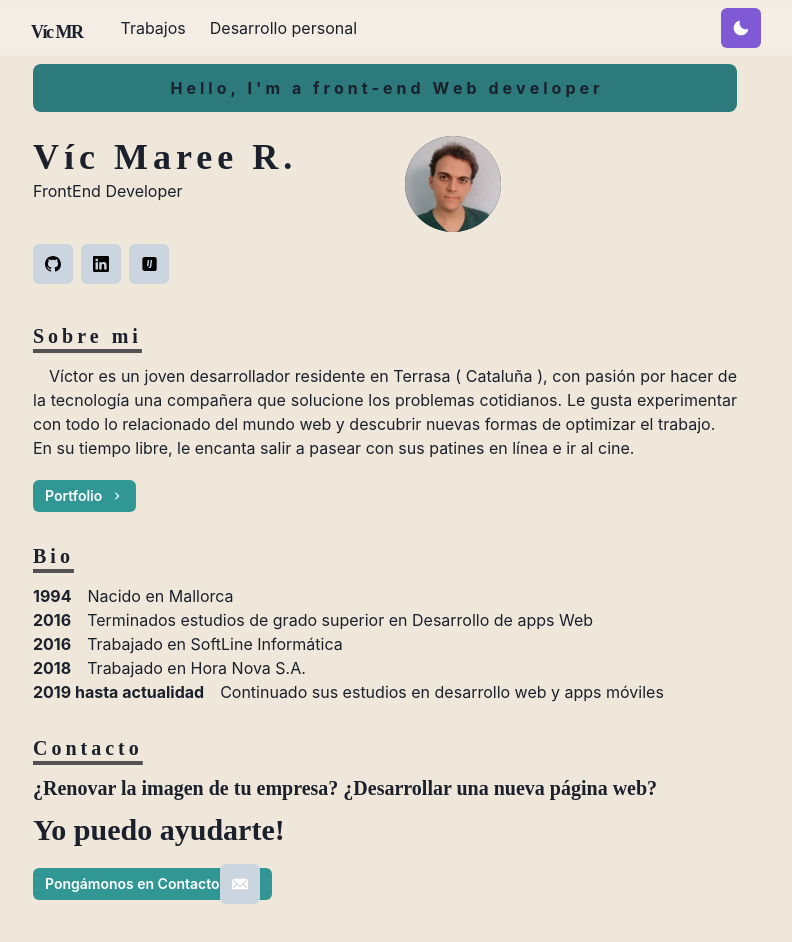
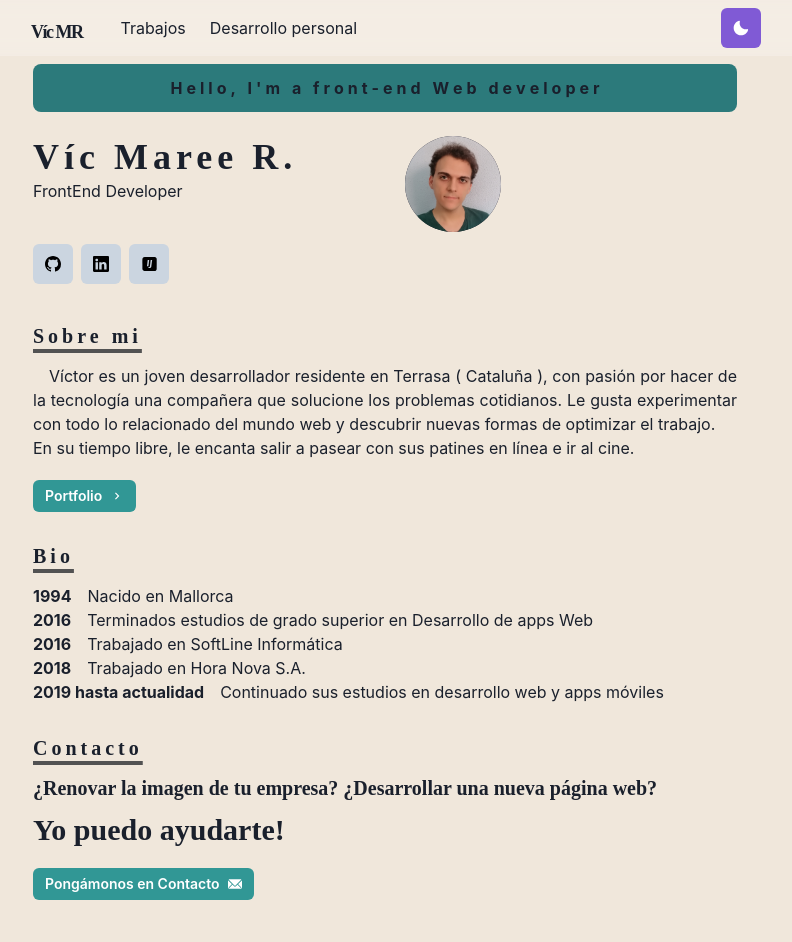
Before and after one commit to AppDeveloperVM/portfolio, a Next.js app: page / in a window 1280 px wide. Shown: the top 942 px of the page, without its empty margins (255-1047 px from the left). Built offline with nearby package versions, Linux system fonts and the light colour scheme; a web font is replaced by a local one.

Commit message:
Update index.js

```diff
--- a/pages/index.js
+++ b/pages/index.js
@@ -117,8 +117,8 @@ const Page = () => {
         </Heading>
 
         <Link isExternal href="mailto:vicmr1994@gmail.com?subject=Propuesta%20de%20desarrollo%20web&body=Estoy%20interesado%20en%20pedir%20presupuesto%20para%20un%20proyecto%20web" passHref>
-            <Button  colorScheme='teal' size='sm' mt="5" >
-            Pongámonos en Contacto <IconButton aria-label="email" icon={<EmailIcon/>} bg={useColorModeValue('gray.300','#313134')} />
+            <Button  colorScheme='teal' size='sm' mt="5" rightIcon={<EmailIcon/>}>
+            Pongámonos en Contacto
             </Button>
         </Link>
 
```
